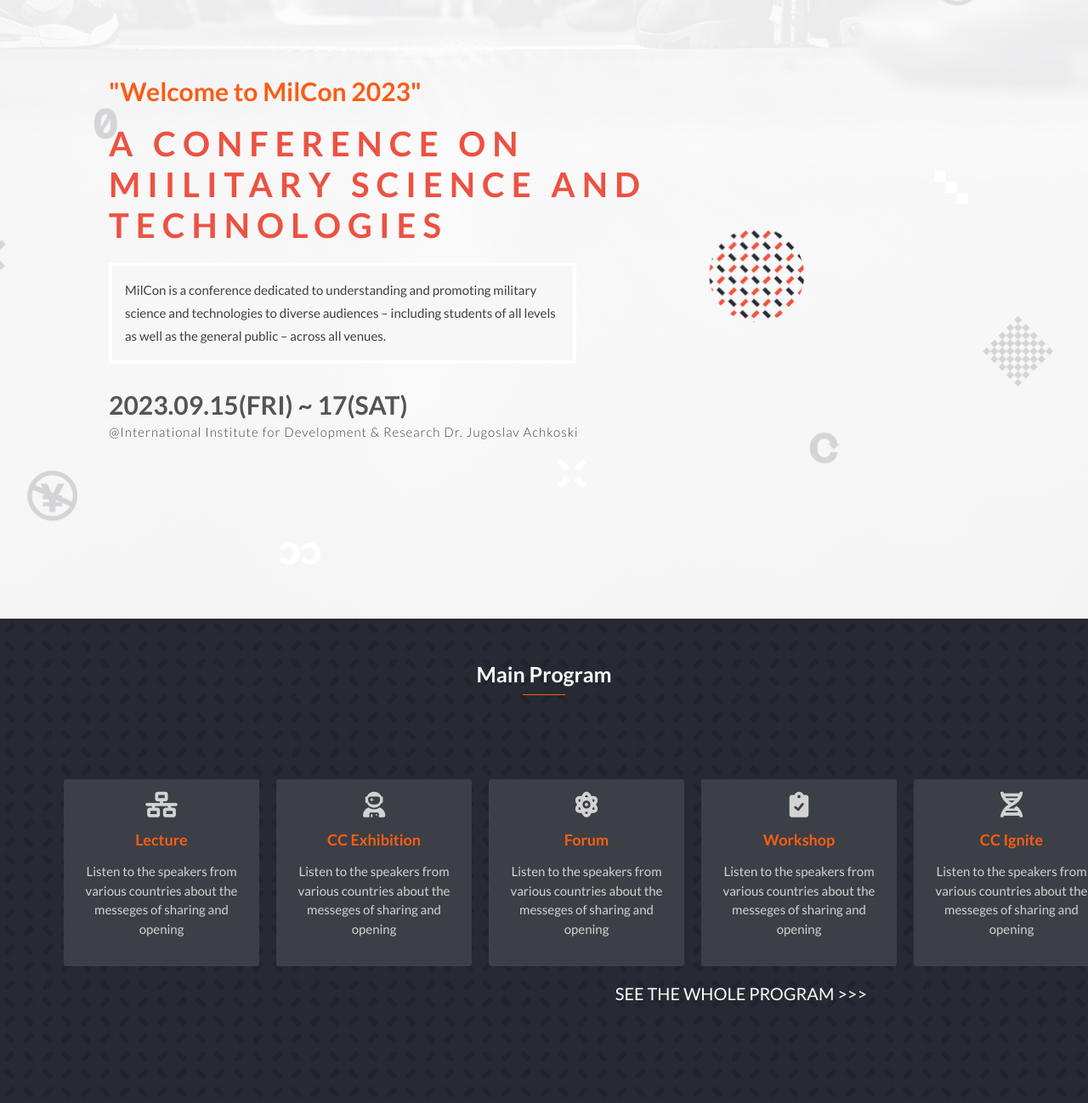
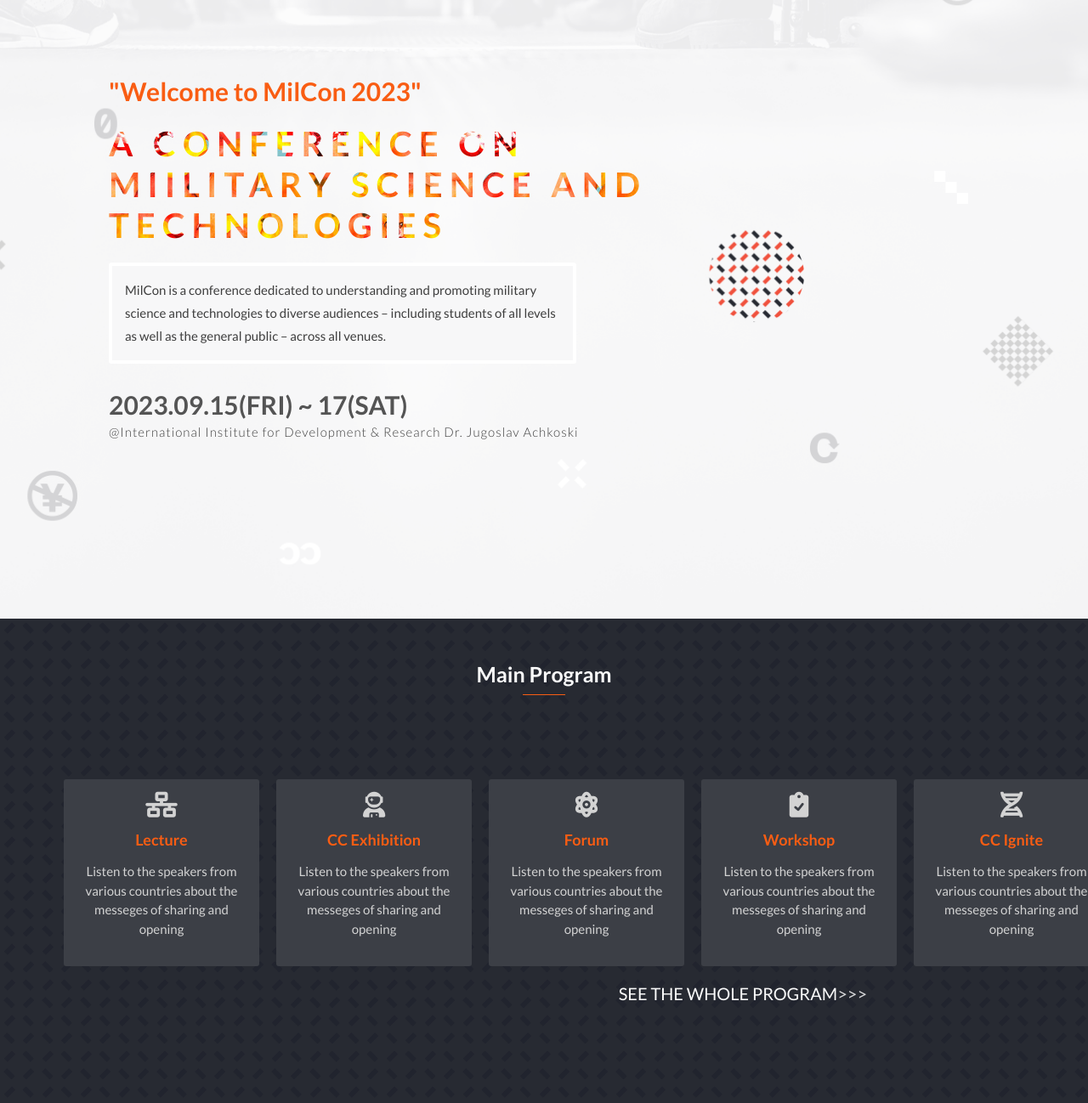
Before and after one commit to jugosack/HTML-CSS-JavaScript-capstone-project---Conference-page, a plain HTML site: page index.html in a window 1280 px wide. Shown: the part 262-1560 px from the top of the page at 85% size. Drawn offline with Linux system fonts and the light colour scheme.

Commit message:
Add image for text backgroung

```diff
--- a/index.html
+++ b/index.html
@@ -135,7 +135,7 @@
             </div>
         </div>
 
-        <p class="whole">see the whole program &gt;&gt;&gt;</p>
+        <p class="whole">see the whole program <span class="big_t"> &gt;&gt;&gt;</span></p>
 
         <p class="join">join MilCon 2023</p>
     </section>
--- a/style.css
+++ b/style.css
@@ -229,9 +229,13 @@ html::-webkit-scrollbar-thumb {
 
   .hero .content h2 {
     font-size: 4rem;
-    color: var(--red);
+    /*color: var(--red);*/
     letter-spacing: 0.8rem;
     padding: 2rem 0;
+    background-clip: text;
+    -webkit-background-clip: text;
+    color: transparent;
+    background-image: url('./images/desktop/pom.jpeg');
   }
 
   .hero .content p {
@@ -343,6 +347,18 @@ html::-webkit-scrollbar-thumb {
     justify-content: flex-end;
     padding-right: 260px;
     padding-top: 20px;
+}
+
+@keyframes blink{
+50%{
+  opacity: 0;
+}
+
+}
+
+.program .whole .big_t {
+animation:blink 1s linear infinite;
+
 }
   /* *************************************** Speakers ************************************/
 .speakers {
```
Also changed, not shown: images/desktop/pom.jpeg (added), 1 other file.
